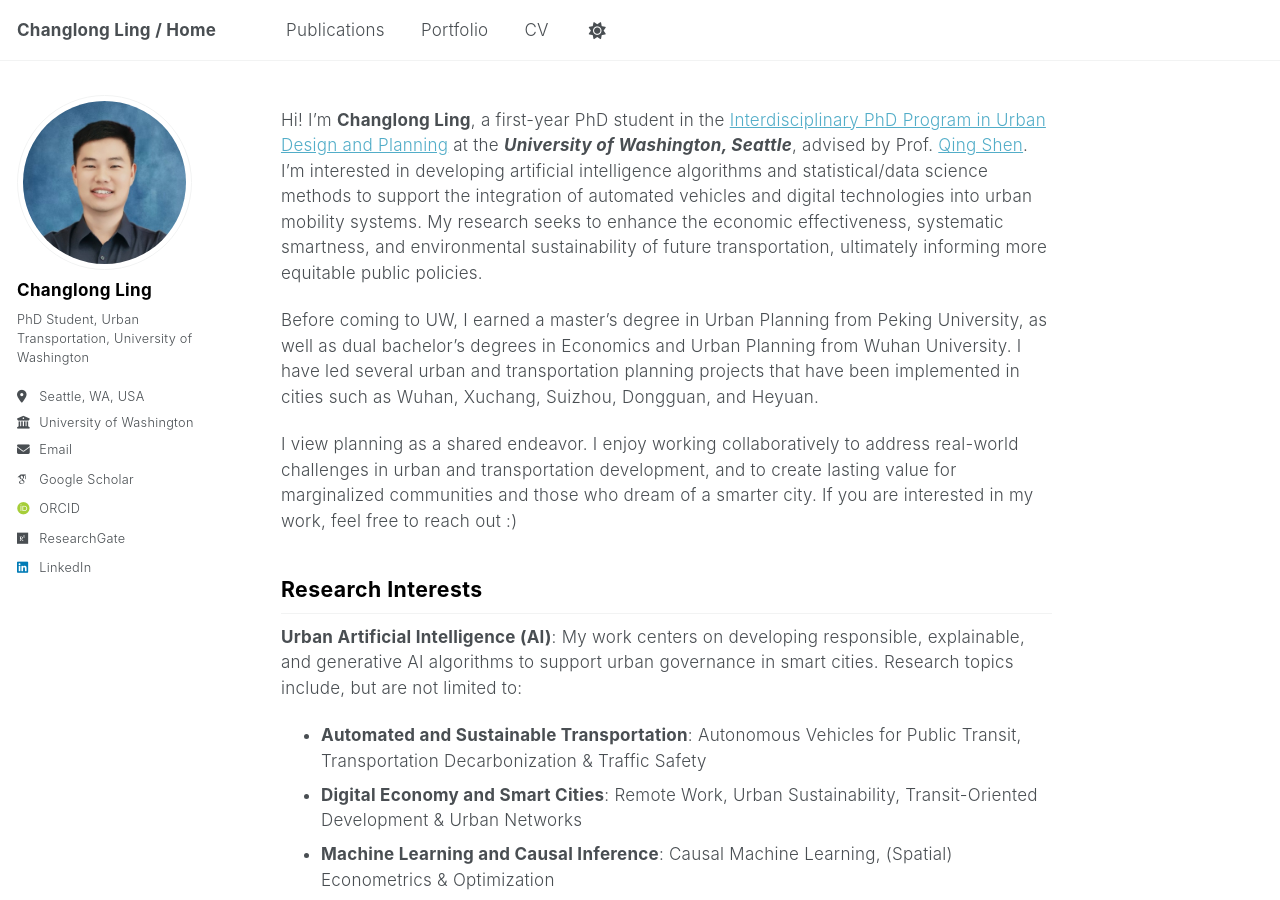
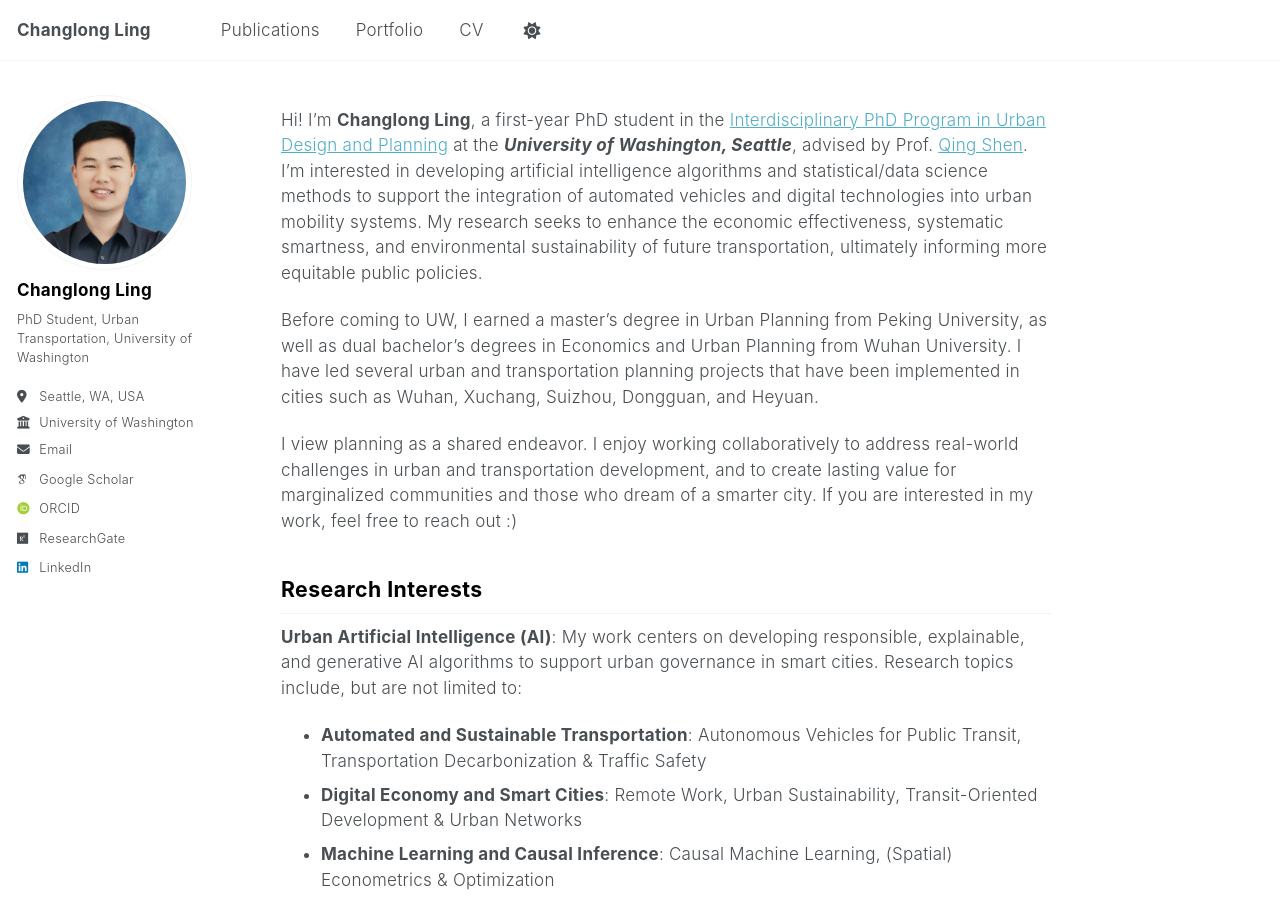
Before and after one commit to ChanglongLing/changlongling.github.io, a Jekyll site: the page built from _pages/about.md, in a window 1280 px wide and 900 px high. Built offline with Jekyll 4.4.1, drawn with Linux system fonts in a browser that asks for light colours; some web fonts are replaced; comment, search, counter and statistics services are not loaded.

Commit message:
Update _config.yml

```diff
--- a/_config.yml
+++ b/_config.yml
@@ -9,7 +9,7 @@
 # Basic Site Settings
 locale                   : "en-US"
 site_theme               : "default"
-title                    : "Changlong Ling / Home"
+title                    : "Changlong Ling"
 title_separator          : "-"
 name                     : &name "Changlong Ling"
 description              : &description "PhD Student in Urban Transportation at UW"
```
